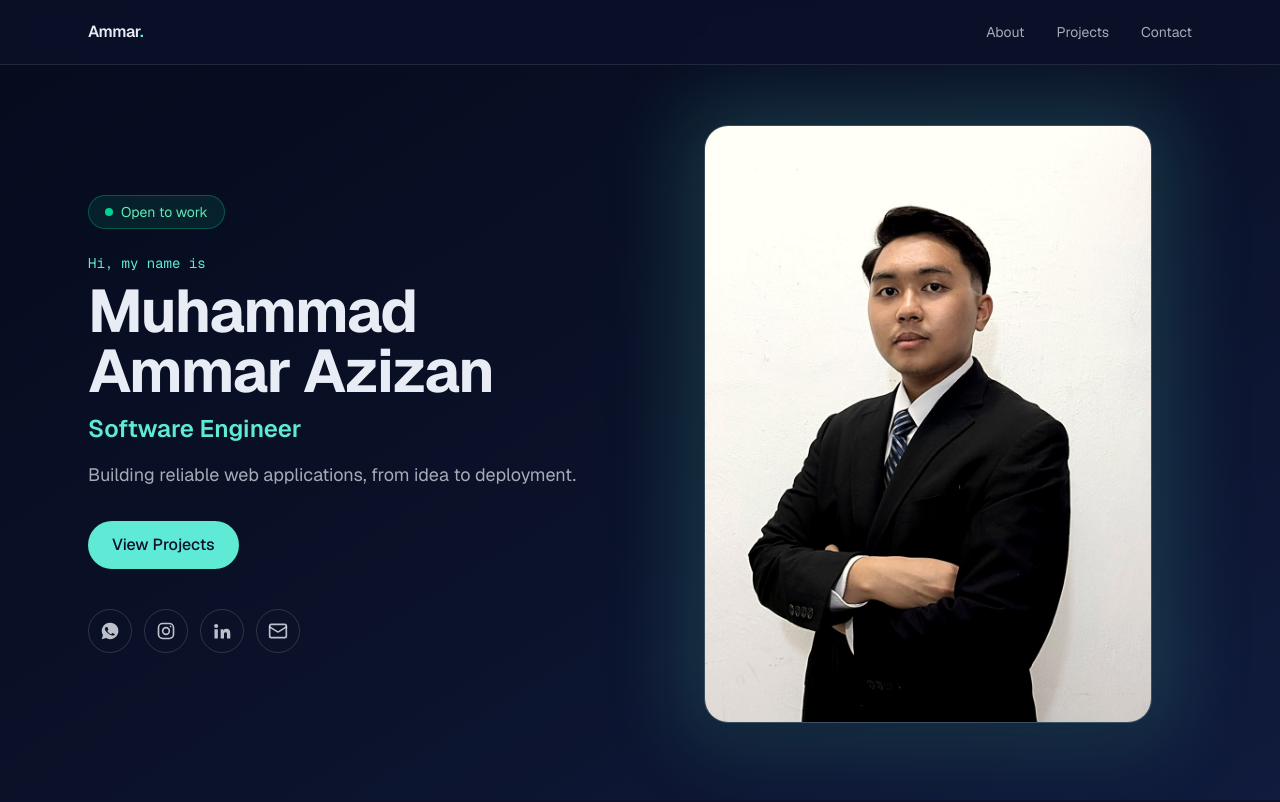
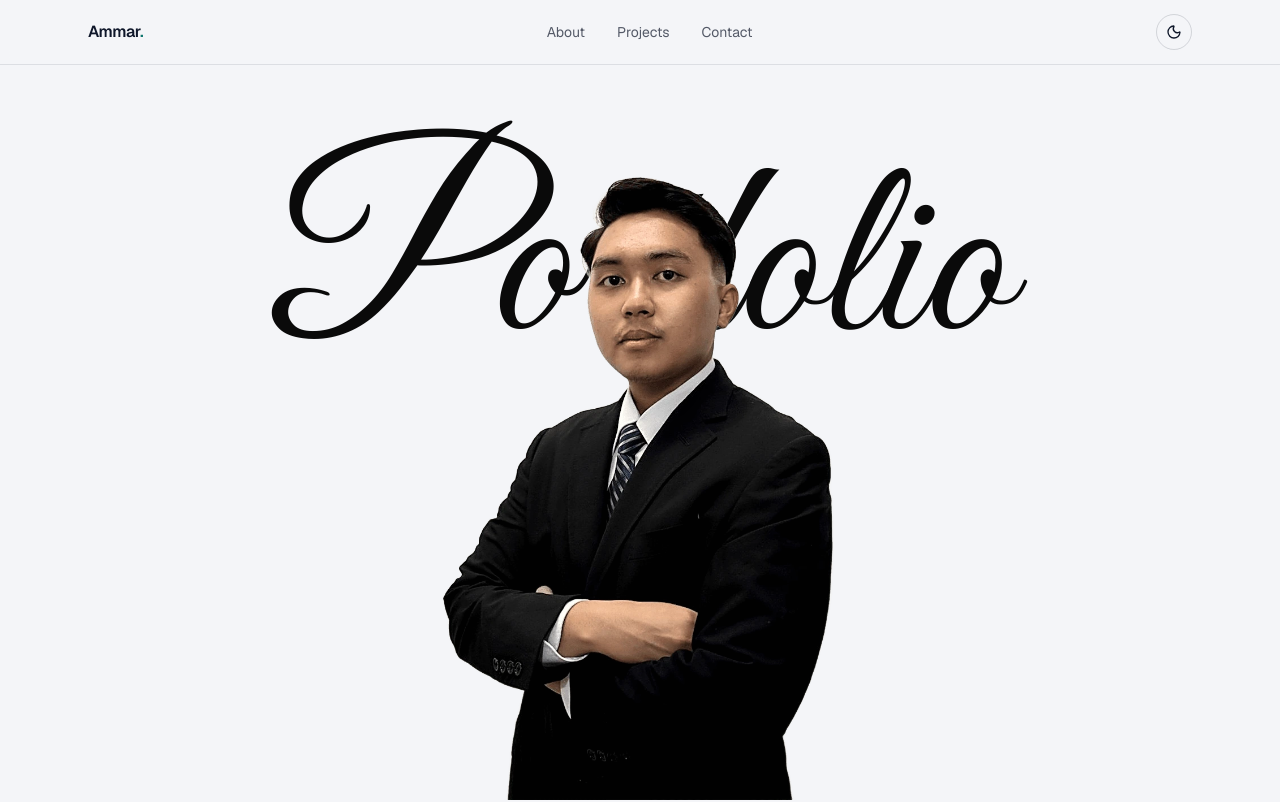
Before and after one commit to muhdammar-azizan/muhdammar-azizan-portfolio, a Next.js app: page / in a window 1280 px wide. Shown: the top 802 px of the page. Built offline with nearby package versions, Linux system fonts and the light colour scheme.

Commit message:
Add light and dark themes with cut-out hero photo and script Portfolio title

```diff
--- a/src/app/globals.css
+++ b/src/app/globals.css
@@ -1,18 +1,37 @@
 @import "tailwindcss";
 
-/* Dark navy theme. Colors will be refined later. */
+/* Light theme is the default. The dark theme is switched with data-theme="dark" on <html>. */
 :root {
+  --background: #f4f5f8;
+  --foreground: #0f172a;
+  --accent: #0f766e;
+  --accent-contrast: #ffffff;
+  --hero-word: #0a0a0a;
+}
+
+:root[data-theme="dark"] {
   --background: #0a1128;
   --foreground: #e8ecf5;
   --accent: #5eead4;
+  --accent-contrast: #0a1128;
+  --hero-word: #e11d2e;
 }
 
 @theme inline {
   --color-background: var(--background);
   --color-foreground: var(--foreground);
   --color-accent: var(--accent);
+  --color-accent-contrast: var(--accent-contrast);
+  --color-hero-word: var(--hero-word);
   --font-sans: var(--font-geist-sans);
   --font-mono: var(--font-geist-mono);
+  --font-script: var(--font-script);
+}
+
+body {
+  transition:
+    background-color 0.3s ease,
+    color 0.3s ease;
 }
 
 /* Respect users who prefer less motion. */
@@ -20,4 +39,7 @@
   html {
     scroll-behavior: auto;
   }
+  body {
+    transition: none;
+  }
 }
--- a/src/app/layout.tsx
+++ b/src/app/layout.tsx
@@ -1,5 +1,5 @@
 import type { Metadata, Viewport } from "next";
-import { Geist, Geist_Mono } from "next/font/google";
+import { Geist, Geist_Mono, Great_Vibes } from "next/font/google";
 import { siteConfig } from "@/lib/site";
 import "./globals.css";
 
@@ -11,6 +11,13 @@ const geistSans = Geist({
 const geistMono = Geist_Mono({
   variable: "--font-geist-mono",
   subsets: ["latin"],
+});
+
+// Connected script font used for the big "Portfolio" word in the hero.
+const script = Great_Vibes({
+  variable: "--font-script",
+  subsets: ["latin"],
+  weight: "400",
 });
 
 export const metadata: Metadata = {
@@ -32,15 +39,33 @@ export const metadata: Metadata = {
 };
 
 export const viewport: Viewport = {
-  themeColor: "#0a1128",
+  themeColor: [
+    { media: "(prefers-color-scheme: light)", color: "#f4f5f8" },
+    { media: "(prefers-color-scheme: dark)", color: "#0a1128" },
+  ],
 };
+
+// Runs before first paint so the saved theme is applied without a flash.
+const themeScript = `
+try {
+  var saved = localStorage.getItem("theme");
+  document.documentElement.dataset.theme = saved === "dark" ? "dark" : "light";
+} catch (e) {
+  document.documentElement.dataset.theme = "light";
+}
+`;
 
 export default function RootLayout({ children }: LayoutProps<"/">) {
   return (
     <html
       lang="en"
-      className={`${geistSans.variable} ${geistMono.variable} scroll-smooth antialiased`}
+      data-theme="light"
+      suppressHydrationWarning
+      className={`${geistSans.variable} ${geistMono.variable} ${script.variable} scroll-smooth antialiased`}
     >
+      <head>
+        <script dangerouslySetInnerHTML={{ __html: themeScript }} />
+      </head>
       <body className="min-h-screen bg-background font-sans text-foreground">
         {children}
       </body>
--- a/src/components/Footer.tsx
+++ b/src/components/Footer.tsx
@@ -2,7 +2,7 @@ import { siteConfig } from "@/lib/site";
 
 export default function Footer() {
   return (
-    <footer className="border-t border-white/10 py-8 text-center text-sm text-foreground/50">
+    <footer className="border-t border-foreground/10 py-8 text-center text-sm text-foreground/50">
       © {siteConfig.name}. All rights reserved.
     </footer>
   );
--- a/src/components/Hero.tsx
+++ b/src/components/Hero.tsx
@@ -2,104 +2,39 @@
 
 import Image from "next/image";
 import { motion } from "framer-motion";
-import { Download } from "lucide-react";
-import SocialLinks from "./SocialLinks";
 import { siteConfig } from "@/lib/site";
-
-// Small helper so every hero element fades in one after another.
-const fadeUp = (delay: number) => ({
-  initial: { opacity: 0, y: 24 },
-  animate: { opacity: 1, y: 0 },
-  transition: { duration: 0.6, delay },
-});
 
 export default function Hero() {
   return (
     <section
       id="top"
-      className="relative overflow-hidden bg-gradient-to-br from-[#060b1d] via-background to-[#101b3d]"
+      className="relative flex min-h-screen items-end justify-center overflow-hidden"
     >
-      <div className="mx-auto grid min-h-screen max-w-6xl items-center gap-12 px-6 pb-16 pt-28 lg:grid-cols-2">
-        {/* Left column: text content */}
-        <div className="order-2 lg:order-1">
-          <motion.span
-            {...fadeUp(0)}
-            className="inline-flex items-center gap-2 rounded-full border border-emerald-400/30 bg-emerald-400/10 px-4 py-1.5 text-sm text-emerald-300"
+      {/* Big static script word behind the photo. Color follows the theme. */}
+      <h1
+        className="pointer-events-none absolute inset-x-0 top-[22%] select-none text-center font-script text-[26vw] leading-none text-hero-word sm:top-[18%] sm:text-[20vw]"
       >
-            <span className="relative flex h-2 w-2">
-              <span className="absolute inline-flex h-full w-full animate-ping rounded-full bg-emerald-400 opacity-75" />
-              <span className="relative inline-flex h-2 w-2 rounded-full bg-emerald-400" />
-            </span>
-            Open to work
-          </motion.span>
+        Portfolio
+        <span className="sr-only"> of {siteConfig.name}</span>
+      </h1>
 
-          <motion.p {...fadeUp(0.1)} className="mt-6 font-mono text-sm text-accent">
-            Hi, my name is
-          </motion.p>
-          <motion.h1
-            {...fadeUp(0.2)}
-            className="mt-2 text-4xl font-bold tracking-tight sm:text-5xl lg:text-6xl"
+      {/* Cut-out photo, anchored to the bottom and centered. */}
+      <motion.div
+        initial={{ opacity: 0, y: 40 }}
+        animate={{ opacity: 1, y: 0 }}
+        transition={{ duration: 0.8, ease: "easeOut" }}
+        className="relative z-10 flex justify-center"
       >
-            {siteConfig.name}
-          </motion.h1>
-          <motion.h2
-            {...fadeUp(0.3)}
-            className="mt-3 text-xl font-semibold text-accent sm:text-2xl"
-          >
-            {siteConfig.role}
-          </motion.h2>
-          <motion.p {...fadeUp(0.4)} className="mt-4 max-w-lg text-lg text-foreground/70">
-            {siteConfig.tagline}
-          </motion.p>
-
-          <motion.div {...fadeUp(0.5)} className="mt-8 flex flex-wrap items-center gap-4">
-            <a
-              href="#projects"
-              className="rounded-full bg-accent px-6 py-3 font-medium text-[#0a1128] transition hover:opacity-90"
-            >
-              View Projects
-            </a>
-            {/* The resume button only appears once resumeUrl is set in site.ts. */}
-            {siteConfig.resumeUrl && (
-              <a
-                href={siteConfig.resumeUrl}
-                download
-                className="inline-flex items-center gap-2 rounded-full border border-white/20 px-6 py-3 font-medium transition hover:border-accent hover:text-accent"
-              >
-                <Download className="h-4 w-4" /> Download Resume
-              </a>
-            )}
-          </motion.div>
-
-          <motion.div {...fadeUp(0.6)} className="mt-10">
-            <SocialLinks />
-          </motion.div>
-        </div>
-
-        {/* Right column: profile photo */}
-        <motion.div
-          initial={{ opacity: 0, scale: 0.95 }}
-          animate={{ opacity: 1, scale: 1 }}
-          transition={{ duration: 0.8, delay: 0.2 }}
-          className="order-1 mx-auto w-full max-w-sm lg:order-2 lg:max-w-md"
-        >
-          <div className="relative">
-            {/* Soft glow behind the photo */}
-            <div className="absolute -inset-4 rounded-[2rem] bg-accent/20 blur-2xl" />
-            <div className="relative overflow-hidden rounded-3xl border border-white/15 shadow-2xl">
         <Image
           src={siteConfig.heroImage}
           alt={`Portrait of ${siteConfig.name}`}
-                width={952}
-                height={1272}
-                sizes="(min-width: 1024px) 448px, (min-width: 640px) 384px, 90vw"
+          width={760}
+          height={1132}
+          sizes="(min-width: 640px) 560px, 90vw"
           priority
-                className="h-auto w-full"
+          className="h-[80vh] w-auto max-w-[95vw] object-contain object-bottom"
         />
-            </div>
-          </div>
       </motion.div>
-      </div>
     </section>
   );
 }
--- a/src/components/Navbar.tsx
+++ b/src/components/Navbar.tsx
@@ -3,12 +3,13 @@
 import { useState } from "react";
 import { Menu, X } from "lucide-react";
 import { navItems, siteConfig } from "@/lib/site";
+import ThemeToggle from "./ThemeToggle";
 
 export default function Navbar() {
   const [open, setOpen] = useState(false);
 
   return (
-    <header className="fixed inset-x-0 top-0 z-50 border-b border-white/10 bg-background/80 backdrop-blur">
+    <header className="fixed inset-x-0 top-0 z-50 border-b border-foreground/10 bg-background/80 backdrop-blur">
       <nav className="mx-auto flex h-16 max-w-6xl items-center justify-between px-6">
         <a href="#top" className="font-semibold tracking-tight">
           {siteConfig.name.split(" ")[1]}
@@ -26,12 +27,15 @@ export default function Navbar() {
           ))}
         </ul>
 
+        <div className="flex items-center gap-3">
+          <ThemeToggle />
+
           {/* Resume button only appears once resumeUrl is set in site.ts */}
           {siteConfig.resumeUrl && (
             <a
               href={siteConfig.resumeUrl}
               download
-            className="hidden rounded-full border border-accent px-4 py-1.5 text-sm text-accent transition hover:bg-accent hover:text-[#0a1128] md:block"
+              className="hidden rounded-full border border-accent px-4 py-1.5 text-sm text-accent transition hover:bg-accent hover:text-accent-contrast md:block"
             >
               Resume
             </a>
@@ -47,10 +51,11 @@ export default function Navbar() {
           >
             {open ? <X /> : <Menu />}
           </button>
+        </div>
       </nav>
 
       {open && (
-        <ul className="border-t border-white/10 px-6 py-4 md:hidden">
+        <ul className="border-t border-foreground/10 px-6 py-4 md:hidden">
           {navItems.map((item) => (
             <li key={item.href}>
               <a
--- a/src/components/Projects.tsx
+++ b/src/components/Projects.tsx
@@ -14,9 +14,9 @@ export default function Projects() {
           <Reveal key={project.title} delay={(index % 3) * 0.1}>
             <motion.article
               whileHover={{ y: -6 }}
-              className="group h-full overflow-hidden rounded-2xl border border-white/10 bg-white/[0.03]"
+              className="group h-full overflow-hidden rounded-2xl border border-foreground/10 bg-foreground/[0.04]"
             >
-              <div className="relative aspect-video overflow-hidden bg-gradient-to-br from-accent/30 to-white/5">
+              <div className="relative aspect-video overflow-hidden bg-gradient-to-br from-accent/30 to-foreground/5">
                 {project.image && (
                   // next/image compresses and lazy-loads the picture automatically.
                   <Image
--- a/src/components/SocialLinks.tsx
+++ b/src/components/SocialLinks.tsx
@@ -47,7 +47,7 @@ export default function SocialLinks() {
             target={link.href.startsWith("http") ? "_blank" : undefined}
             rel="noopener noreferrer"
             aria-label={link.label}
-            className="flex h-11 w-11 items-center justify-center rounded-full border border-white/15 text-foreground/80 transition hover:-translate-y-1 hover:border-accent hover:text-accent"
+            className="flex h-11 w-11 items-center justify-center rounded-full border border-foreground/15 text-foreground/80 transition hover:-translate-y-1 hover:border-accent hover:text-accent"
           >
             {link.icon}
           </a>
--- /dev/null
+++ b/src/components/ThemeToggle.tsx
@@ -0,0 +1,43 @@
+"use client";
+
+import { useSyncExternalStore } from "react";
+import { Moon, Sun } from "lucide-react";
+
+// Watch the data-theme attribute so the icon always matches the real theme.
+function subscribe(onChange: () => void) {
+  const observer = new MutationObserver(onChange);
+  observer.observe(document.documentElement, {
+    attributes: true,
+    attributeFilter: ["data-theme"],
+  });
+  return () => observer.disconnect();
+}
+
+const getTheme = () => document.documentElement.dataset.theme ?? "light";
+const getServerTheme = () => "light";
+
+export default function ThemeToggle() {
+  const theme = useSyncExternalStore(subscribe, getTheme, getServerTheme);
+  const isDark = theme === "dark";
+
+  const toggle = () => {
+    const next = isDark ? "light" : "dark";
+    document.documentElement.dataset.theme = next;
+    try {
+      localStorage.setItem("theme", next);
+    } catch {
+      // Storage can be blocked; the theme still changes for this visit.
+    }
+  };
+
+  return (
+    <button
+      type="button"
+      onClick={toggle}
+      aria-label={isDark ? "Switch to light mode" : "Switch to dark mode"}
+      className="flex h-9 w-9 items-center justify-center rounded-full border border-foreground/15 transition hover:border-accent hover:text-accent"
+    >
+      {isDark ? <Sun className="h-4 w-4" /> : <Moon className="h-4 w-4" />}
+    </button>
+  );
+}
--- a/src/lib/site.ts
+++ b/src/lib/site.ts
@@ -10,7 +10,7 @@ export const siteConfig = {
   tagline: "Building reliable web applications, from idea to deployment.",
   role: "Software Engineer",
   // Profile photo shown in the hero section.
-  heroImage: "/images/profile.jpg",
+  heroImage: "/images/profile-cutout.webp",
   bio: [
     "Placeholder: write a short introduction about yourself here.",
     "Placeholder: add a second paragraph about your background and what drives you.",
```
Also changed, not shown: public/images/profile-cutout.webp (added), public/images/profile.jpg (deleted). Lines whose indentation alone changed are shown as unchanged.
